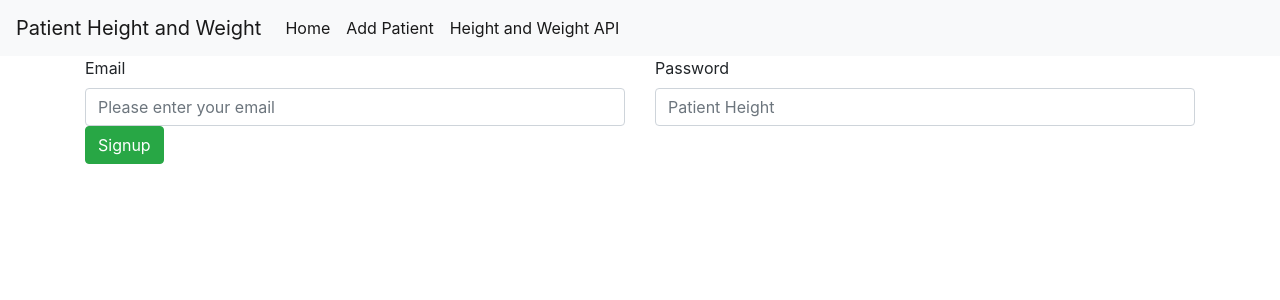
After one commit to spencer517/Spencer_Escalante_IS601_Project4_Final, a Flask app: page /patients/signup in a window 1280 px wide. The commit adds this page. Shown: the top 300 px of the page. Run offline with Flask 2, Linux system fonts and the light colour scheme; some libraries are stand-ins or nearby versions.

Commit message:
added signup page and models updated app.py to allow redirect to signup page updated index and layout to handel flash messages added new user table to heightweight database

```diff
--- a/app/app.py
+++ b/app/app.py
@@ -1,6 +1,6 @@
 from typing import List, Dict
 import simplejson as json
-from flask import Flask, request, Response, redirect
+from flask import Flask, request, Response, redirect, flash
 from flask import render_template
 from flaskext.mysql import MySQL
 from flask_login import LoginManager
@@ -10,7 +10,7 @@ app = Flask(__name__)
 mysql = MySQL(cursorclass=DictCursor)
 login_manager = LoginManager()
 
-
+app.config['SECRET_KEY'] = 'GDtfDCFYjD'
 app.config['MYSQL_DATABASE_USER'] = 'root'
 app.config['MYSQL_DATABASE_PASSWORD'] = 'root'
 app.config['MYSQL_DATABASE_HOST'] = 'db'
@@ -71,6 +71,23 @@ def remove_patient(patient_id):
     mysql.get_db().commit()
     return redirect("/", code=302)
 
+@app.route('/patients/signup', methods=['GET'])
+def signup_patient():
+    return render_template('signup.html', title='Patient Signup')
+
+@app.route('/patients/signup', methods=['POST'])
+def signup_patient_insert():
+    cursor = mysql.get_db().cursor()
+    cursor.execute('SELECT * FROM tableHeightWeight WHERE id=1')
+    result = cursor.fetchall()
+    print(result)
+    if len(result) is 0:
+        flash('Signup Successful')
+        return redirect("/", code=302)
+    flash('Error there is already a user with that email please enter a new email.')
+    return render_template('signup.html', title='Patient Signup')
+
+#API Section:
 @app.route('/api/v1/heightWeight', methods=['GET'])
 def browseHeightsAndWeights() -> str:
     cursor = mysql.get_db().cursor()
--- a/app/requirements.txt
+++ b/app/requirements.txt
@@ -1,3 +1,4 @@
 Flask
 flask-mysql
+flask-login
 simplejson
--- a/app/templates/layout.html
+++ b/app/templates/layout.html
@@ -11,7 +11,7 @@
     <meta name="viewport" content="width=device-width, initial-scale=1, shrink-to-fit=no">
     <link rel="stylesheet" href="https://stackpath.bootstrapcdn.com/bootstrap/4.4.1/css/bootstrap.min.css"
           integrity="sha384-Vkoo8x4CGsO3+Hhxv8T/Q5PaXtkKtu6ug5TOeNV6gBiFeWPGFN9MuhOf23Q9Ifjh" crossorigin="anonymous">
-    <title>Welcome to My Site!</title>
+    <title>{{title}}</title>
 <head>
  <body>
 <!-- As a heading -->
--- /dev/null
+++ b/app/templates/signup.html
@@ -0,0 +1,28 @@
+{% extends "layout.html" %}
+{% block content %}
+<form action="/patients/signup" method="POST">
+
+    <div class="row">
+        <div class="col">
+            <label for="fldIndex">Email</label>
+            <input id="fldIndex" type="text" class="form-control" name="fldIndex" placeholder="Please enter your email">
+        </div>
+        <div class="col">
+            <label for="fldHeight_Inches">Password</label>
+            <input id="fldHeight_Inches" type="password" class="form-control" name="fldHeight_Inches" placeholder="Patient Height">
+        </div>
+    </div>
+
+    <button type="submit" class="btn btn-success">Signup</button>
+
+    <body>
+      {% for msg in get_flashed_messages() %}
+      <div class="alert alert-warning">
+        <button type="button" class="close" data-dismiss="alert">&times;</button>
+        {{ msg }}
+      </div>
+      {% endfor %}
+    </body>
+
+</form>
+{% endblock %}
```
Also changed, not shown: app/models.py (added, +30 -0 lines), app/templates/index.html (+8 -0 lines), db/init.sql (+9 -0 lines).
